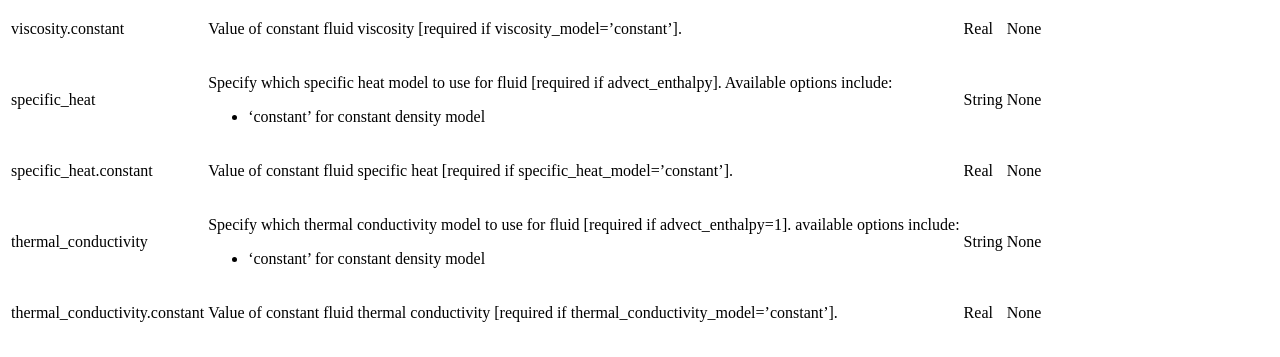
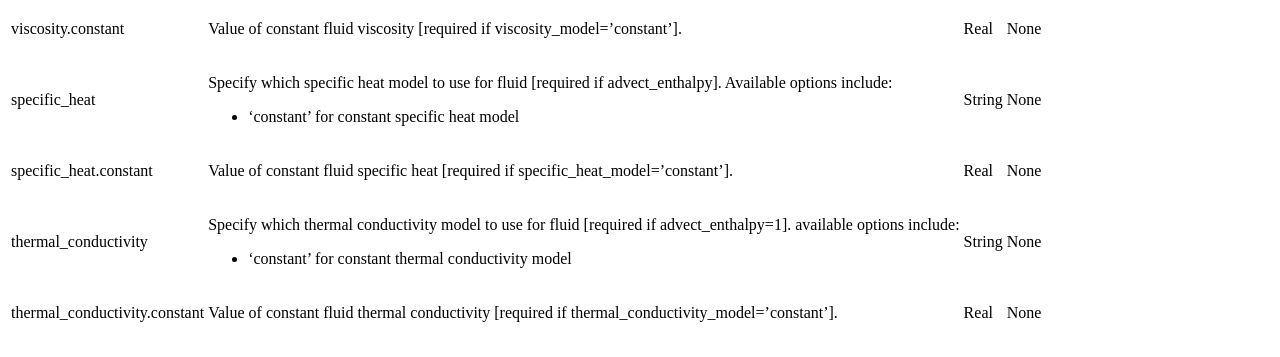
Before and after one commit to mwm126/MFIX-Exa, a Sphinx documentation site: the page built from docs/source/InputsProblemDefinition.rst, in a window 1280 px wide and 900 px high, scrolled down 4028 px. Shown: the part 152-509 px from the top of the window. Built offline with Sphinx 7.4.7 and the Read the Docs theme 2.0.0, drawn with Linux system fonts in a browser that asks for light colours; pages that are not in the unit, such as notebooks, are missing from menus; some of the changed text lies outside the part shown.

Commit message:
Fix some errors from the previous commit

```diff
--- a/docs/source/InputsProblemDefinition.rst
+++ b/docs/source/InputsProblemDefinition.rst
@@ -41,7 +41,7 @@ units.
 +----------------------------+-----------------------------------------+
 | diffusivity                | [:math:`m^2 \cdot s^{-1}`]              |
 +----------------------------+-----------------------------------------+
-| specific heat capacity     | [:math:`J \cdot Kg^{-1} \cdot K^{-1}`]  |
+| specific heat capacity     | [:math:`J \cdot kg^{-1} \cdot K^{-1}`]  |
 +----------------------------+-----------------------------------------+
 | thermal conductivity       | [:math:`W \cdot m^{-1} \cdot K^{-1}`]   |
 +----------------------------+-----------------------------------------+
@@ -186,7 +186,7 @@ The following inputs must be preceded by the given to the fluid solver e.g., "fl
 | specific_heat                 | Specify which specific heat model to use for fluid [required   | String   |  None     |
 |                               | if advect_enthalpy]. Available options include:                |          |           |
 |                               |                                                                |          |           |
-|                               | * 'constant' for constant density model                        |          |           |
+|                               | * 'constant' for constant specific heat model                  |          |           |
 +-------------------------------+----------------------------------------------------------------+----------+-----------+
 | specific_heat.constant        | Value of constant fluid specific heat [required if             |  Real    |  None     |
 |                               | specific_heat_model='constant'].                               |          |           |
@@ -194,7 +194,7 @@ The following inputs must be preceded by the given to the fluid solver e.g., "fl
 | thermal_conductivity          | Specify which thermal conductivity model to use for fluid      | String   |  None     |
 |                               | [required if advect_enthalpy=1]. available options include:    |          |           |
 |                               |                                                                |          |           |
-|                               | * 'constant' for constant density model                        |          |           |
+|                               | * 'constant' for constant thermal conductivity model           |          |           |
 +-------------------------------+----------------------------------------------------------------+----------+-----------+
 | thermal_conductivity.constant | Value of constant fluid thermal conductivity [required if      |  Real    |  None     |
 |                               | thermal_conductivity_model='constant'].                        |          |           |
```
